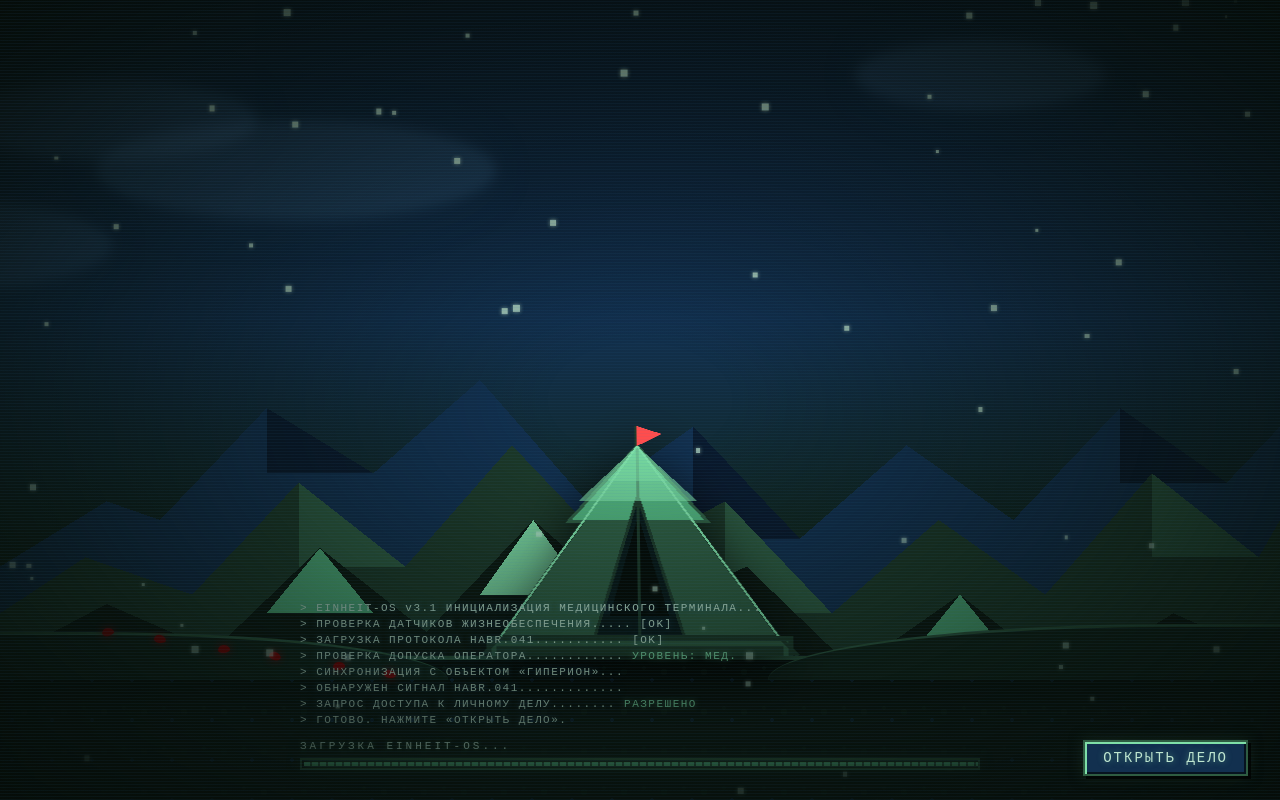
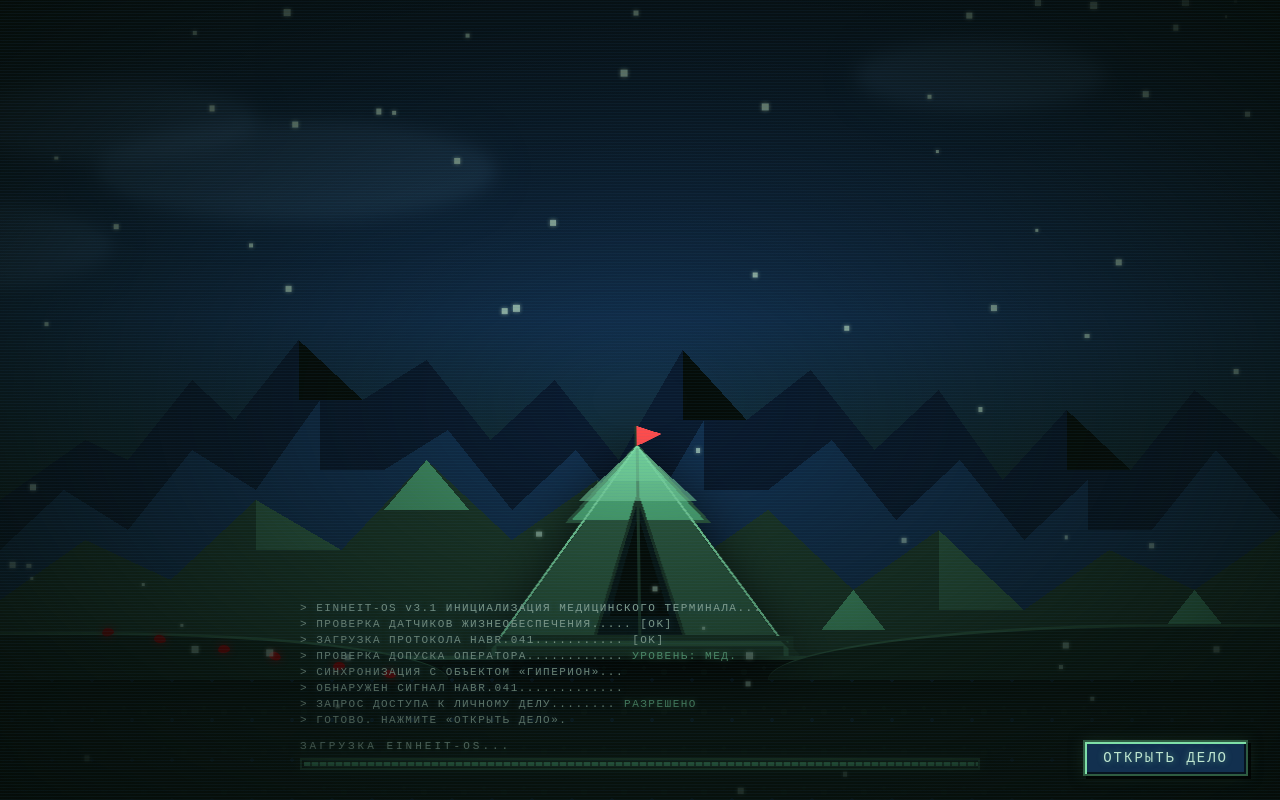
Before and after one commit to bdsm-vrach/HABR.041, a plain HTML site: page index.html in a window 1280 px wide. Drawn offline with Linux system fonts and the light colour scheme.

Commit message:
Update index.html

```diff
--- a/index.html
+++ b/index.html
@@ -88,7 +88,7 @@
     position: absolute;
     background: #7fc4ff;
     border-radius: 50%;
-    filter: blur(6px);
+    filter: blur(8px);
     opacity: 0.15;
     box-shadow: 0 0 60px rgba(63,127,191,.5);
     animation: floatCloud linear infinite;
@@ -107,7 +107,7 @@
   .boot .mountains {
     position: absolute;
     left: 0; right: 0; bottom: 0;
-    height: 70%;
+    height: 75%;
     z-index: 2;
   }
   .boot .mountains svg {
@@ -215,7 +215,7 @@
   }
   .boot .vignette {
     position: absolute; inset: 0;
-    background: radial-gradient(ellipse at center, transparent 10%, rgba(6,13,9,.99) 100%);
+    background: radial-gradient(ellipse at center, transparent 5%, rgba(6,13,9,.99) 100%);
     pointer-events: none; z-index: 29;
   }
 
@@ -716,26 +716,28 @@
   <!-- ГОРЫ (LOW-POLY) -->
   <div class="mountains">
     <svg viewBox="0 0 1200 600" preserveAspectRatio="none" shape-rendering="crispEdges">
-      <!-- Дальний план -->
-      <polygon points="0,600 0,350 100,280 150,300 250,180 350,250 450,150 550,280 650,200 750,320 850,220 950,300 1050,180 1150,260 1200,200 1200,600" fill="#12304f" />
-      <!-- Тени дальнего плана -->
-      <polygon points="250,180 350,250 250,250" fill="#0a1a2e" />
-      <polygon points="650,200 750,320 650,320" fill="#0a1a2e" />
-      <polygon points="1050,180 1150,260 1050,260" fill="#0a1a2e" />
-
-      <!-- Средний план -->
-      <polygon points="0,600 0,400 80,340 180,380 280,260 380,350 480,220 580,340 680,280 780,400 880,300 980,380 1080,250 1180,340 1200,300 1200,600" fill="#1d3a2a" />
-      <!-- Светлые грани среднего плана -->
-      <polygon points="280,260 380,350 280,350" fill="#2e5c42" />
-      <polygon points="680,280 780,400 680,400" fill="#2e5c42" />
-      <polygon points="1080,250 1180,340 1080,340" fill="#2e5c42" />
-
-      <!-- Передний план -->
-      <polygon points="0,600 0,450 100,390 200,440 300,330 400,420 500,300 600,400 700,350 800,460 900,380 1000,470 1100,400 1200,450 1200,600" fill="#0c1911" />
-      <!-- Светлые/снежные пики переднего плана -->
-      <polygon points="300,330 350,400 250,400" fill="#4fae7a" />
-      <polygon points="500,300 550,380 450,380" fill="#7fe0a8" />
-      <polygon points="900,380 950,450 850,450" fill="#4fae7a" />
+      <!-- Слой 3 (Дальний) -->
+      <polygon points="0,600 0,300 80,240 120,260 180,180 220,220 280,140 340,200 400,160 460,240 520,180 580,260 640,150 700,220 760,170 820,250 880,190 940,280 1000,210 1060,270 1120,190 1200,260 1200,600" fill="#0a1a2e" />
+      <polygon points="280,140 340,200 280,200" fill="#060d09" />
+      <polygon points="640,150 700,220 640,220" fill="#060d09" />
+      <polygon points="1000,210 1060,270 1000,270" fill="#060d09" />
+
+      <!-- Слой 2 (Средний) -->
+      <polygon points="0,600 0,350 60,290 120,330 180,250 240,290 300,200 360,270 420,230 480,310 540,250 600,330 660,220 720,290 780,240 840,320 900,260 960,340 1020,280 1080,330 1140,250 1200,320 1200,600" fill="#12304f" />
+      <polygon points="300,200 360,270 300,270" fill="#0a1a2e" />
+      <polygon points="660,220 720,290 660,290" fill="#0a1a2e" />
+      <polygon points="1020,280 1080,330 1020,330" fill="#0a1a2e" />
+
+      <!-- Слой 1 (Передний) -->
+      <polygon points="0,600 0,400 80,340 160,380 240,300 320,350 400,260 480,340 560,280 640,370 720,310 800,390 880,330 960,410 1040,350 1120,390 1200,330 1200,600" fill="#1d3a2a" />
+      <polygon points="240,300 320,350 240,350" fill="#2e5c42" />
+      <polygon points="560,280 640,370 560,370" fill="#2e5c42" />
+      <polygon points="880,330 960,410 880,410" fill="#2e5c42" />
+
+      <!-- Снежные пики на переднем плане -->
+      <polygon points="400,260 440,310 360,310" fill="#4fae7a" opacity=".8"/>
+      <polygon points="800,390 830,430 770,430" fill="#4fae7a" opacity=".8"/>
+      <polygon points="1120,390 1150,430 1090,430" fill="#4fae7a" opacity=".8"/>
     </svg>
   </div>
 
```
